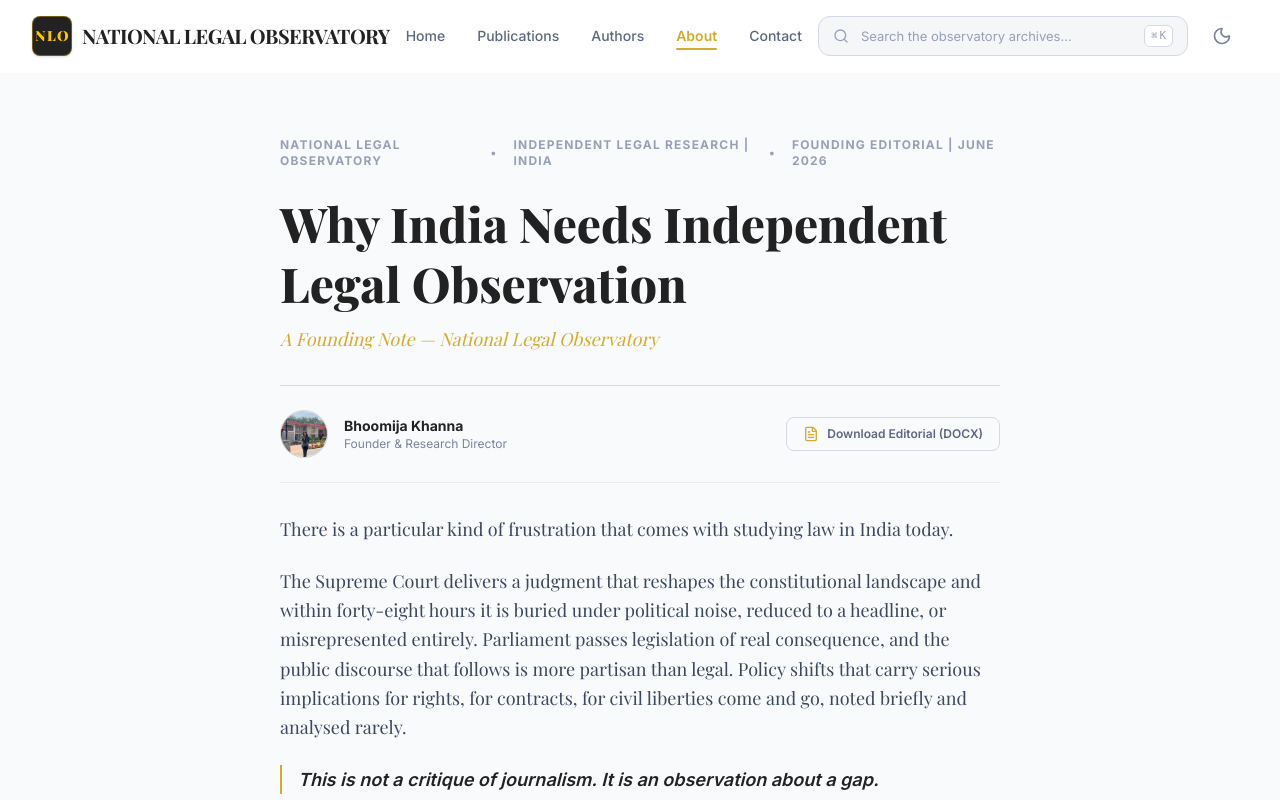
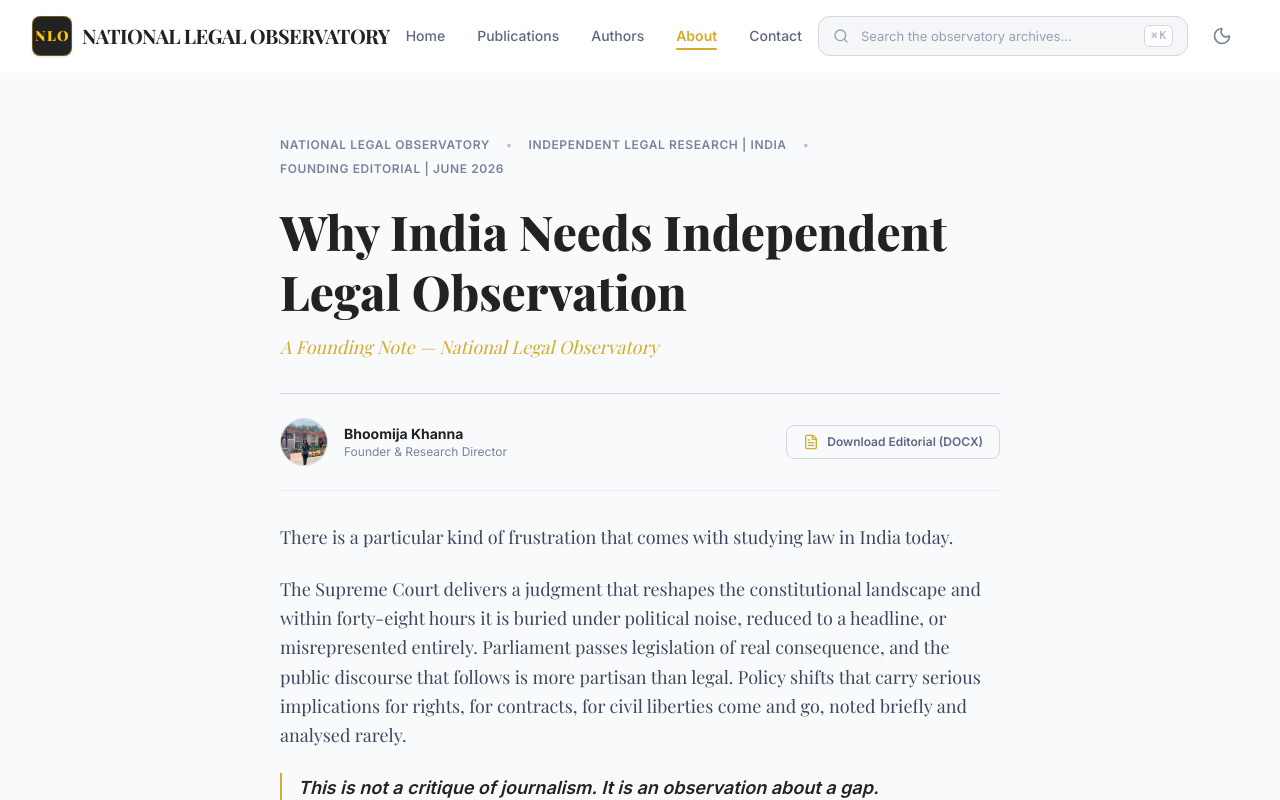
Before and after one commit to Utkarsh-Mani-Tripathi-GIT/legal-observatory, a Next.js app: page /about in a window 1280 px wide. Shown: the top 800 px of the page. Built offline with nearby package versions, Linux system fonts and the light colour scheme; a web font is replaced by a local one.

Commit message:
Fix layout and wrapping of metadata banner on about page

```diff
--- a/src/app/about/page.tsx
+++ b/src/app/about/page.tsx
@@ -13,12 +13,12 @@
 
       {/* Editorial Header */}
       <header className="border-b border-slate-200 dark:border-slate-800 pb-8 text-center sm:text-left">
-        <div className="flex flex-col sm:flex-row sm:items-center sm:justify-between gap-4 text-xs font-bold uppercase tracking-widest text-slate-400 mb-6">
-          <span>NATIONAL LEGAL OBSERVATORY</span>
-          <span className="hidden sm:inline">&bull;</span>
-          <span>Independent Legal Research | India</span>
-          <span className="hidden sm:inline">&bull;</span>
-          <span>Founding Editorial | June 2026</span>
+        <div className="flex flex-wrap items-center justify-center sm:justify-start gap-x-3 sm:gap-x-4 gap-y-2 text-[10px] sm:text-xs font-semibold uppercase tracking-wider text-slate-500 dark:text-slate-400 mb-6">
+          <span className="whitespace-nowrap">NATIONAL LEGAL OBSERVATORY</span>
+          <span className="hidden sm:inline text-slate-300 dark:text-slate-700">&bull;</span>
+          <span className="whitespace-nowrap">Independent Legal Research | India</span>
+          <span className="hidden sm:inline text-slate-300 dark:text-slate-700">&bull;</span>
+          <span className="whitespace-nowrap">Founding Editorial | June 2026</span>
         </div>
 
         <h1 className="font-serif text-3xl sm:text-4xl lg:text-5xl font-extrabold text-slate-900 dark:text-white leading-tight">
```
